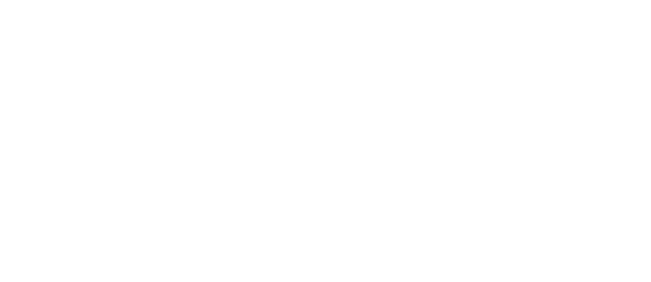
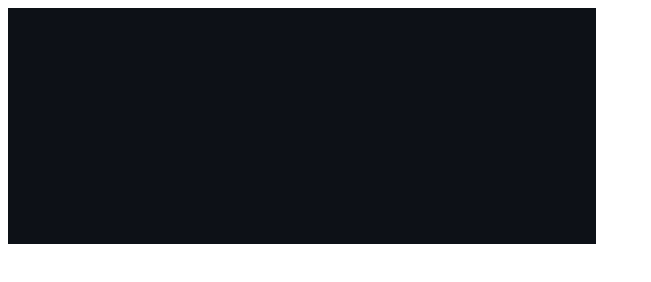
Before and after one commit to rachelc3/gradient-border-animation, a plain HTML site: page index.html in a window 1280 px wide. Shown: the whole page, without its empty margins (0-651 px from the left). Drawn offline with Linux system fonts and the light colour scheme.

Commit message:
Added placeholder image and coded HTML

```diff
--- a/index.html
+++ b/index.html
@@ -3,5 +3,7 @@
 <html>
     <link rel="stylesheet" type="text/css" href="css/styles.css">
 
-    <!-- InsertHTML here -->
+    <div class="card">
+        <img src="img/placeholderimage.png" alt="profile">
+    </div>
 </html>
```
Also changed, not shown: img/placeholderimage.png (added).
